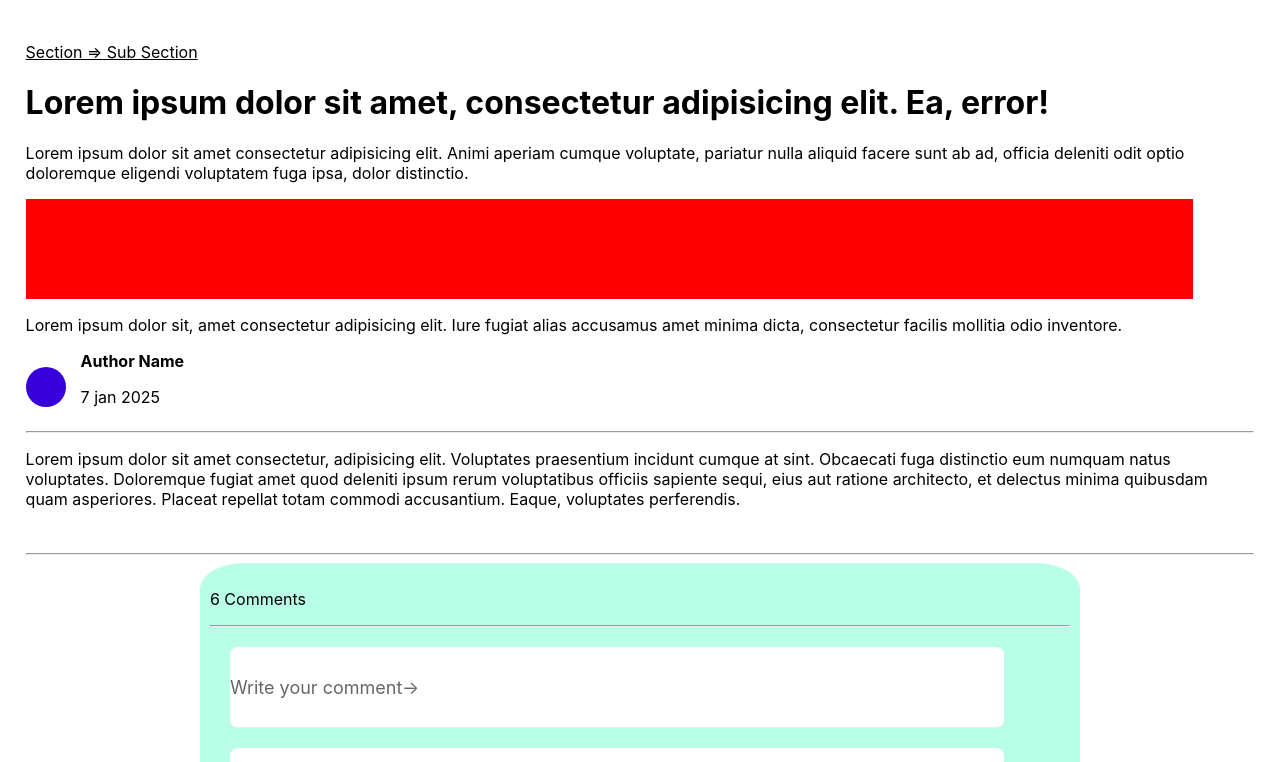
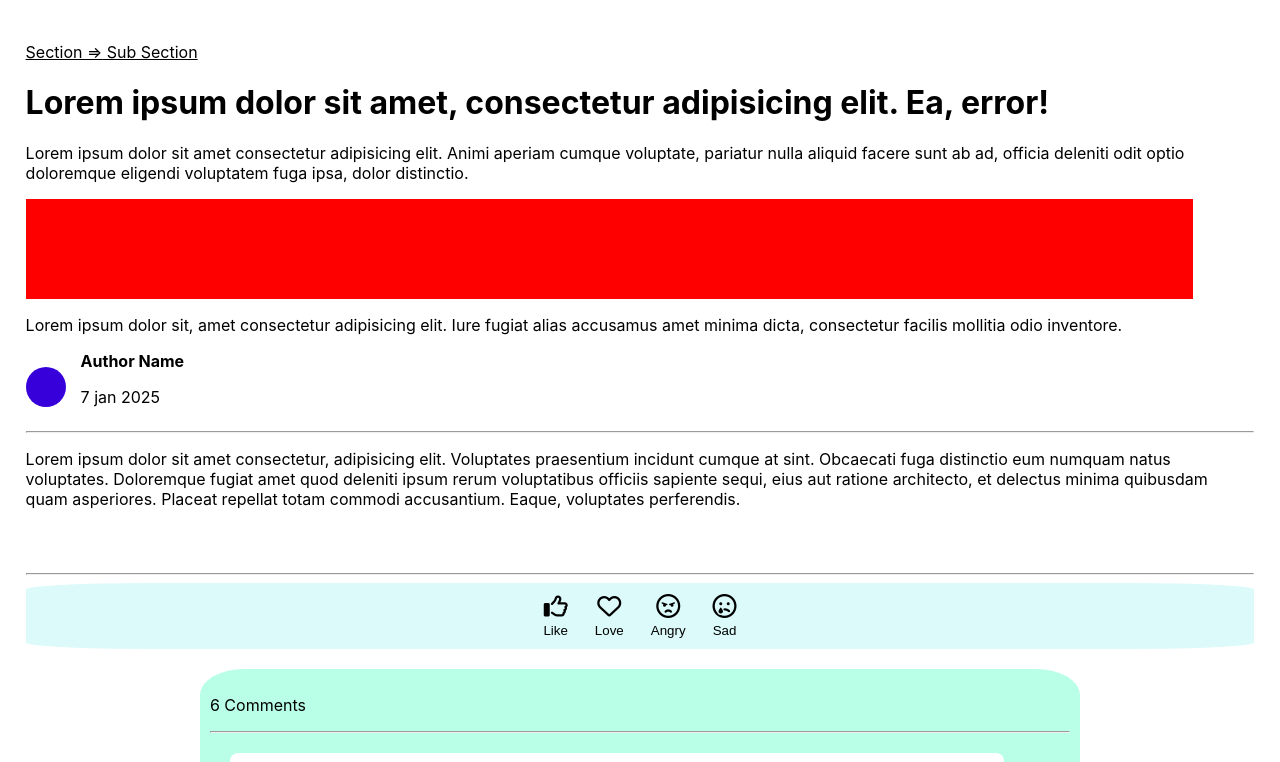
Before and after one commit to moonstruck2003/assignment-sd-lab-2200, a React (Create React App) app: page / in a window 1280 px wide. Shown: the top 762 px of the page. Built offline with nearby package versions, Linux system fonts and the light colour scheme.

Commit message:
Main ReactBOX

```diff
--- a/public/index.html
+++ b/public/index.html
@@ -15,6 +15,7 @@
       user's mobile device or desktop. See https://developers.google.com/web/fundamentals/web-app-manifest/
     -->
     <link rel="manifest" href="%PUBLIC_URL%/manifest.json" />
+    <link rel="stylesheet" href="https://cdnjs.cloudflare.com/ajax/libs/font-awesome/6.4.0/css/all.min.css" />
     <!--
       Notice the use of %PUBLIC_URL% in the tags above.
       It will be replaced with the URL of the `public` folder during the build.
--- a/src/css/home.module.css
+++ b/src/css/home.module.css
@@ -88,3 +88,26 @@
   text-decoration: underline;
   color: #3700db;
 }
+
+.ReactionBox {
+  background-color: rgb(220, 250, 250);
+  display: flex;
+  justify-content: center;
+  gap: 15px;
+  padding: 10px 0;
+  border-radius: 10%;
+}
+
+.ReactionBox button {
+  background: none;
+  border: none;
+  cursor: pointer;
+  display: flex;
+  flex-direction: column;
+  align-items: center;
+}
+
+.ReactionBox i {
+  font-size: 24px;
+  margin-bottom: 5px;
+}
--- a/src/pages/home.js
+++ b/src/pages/home.js
@@ -4,6 +4,32 @@ import { Link } from 'react-router-dom';
 import ReactPaginate from 'react-paginate';
 
 const Home = () => {
+  const [like,setLike] = useState(false);
+  const [love,setLove] = useState(false);
+  const [angry,setAngry] = useState(false);
+  const [sad,setSad] = useState(false);
+  const [activeReaction, setActiveReaction] = useState(null);
+
+  const handleReaction = (x) => {
+  setLike(false);
+  setLove(false);
+  setAngry(false);
+  setSad(false);
+
+  if (activeReaction !== x) {
+    switch(x) {
+      case 'like': setLike(true); break;
+      case 'love': setLove(true); break;
+      case 'angry': setAngry(true); break;
+      case 'sad': setSad(true); break;
+    }
+    setActiveReaction(x);
+  } else {
+    setActiveReaction(null);
+  }
+};
+
+
   const [currentPage, setCurrentPage] = useState(0);
   const comments = [
     { id: 1, text: "Great post!" },
@@ -27,9 +53,7 @@ const Home = () => {
       <div className={styles.authorRow}>
         <div className={styles.avatarpic}></div>
         <div>
-          <Link to="/author-profile" className={styles.authorLink}>
-          Author Name
-        </Link>
+          <Link to="/author-profile" className={styles.authorLink}>Author Name</Link>
           <p>7 jan 2025</p>
         </div>
       </div>
@@ -38,8 +62,45 @@ const Home = () => {
         <p>Lorem ipsum dolor sit amet consectetur, adipisicing elit. Voluptates praesentium incidunt cumque at sint. Obcaecati fuga distinctio eum numquam natus voluptates. Doloremque fugiat amet quod deleniti ipsum rerum voluptatibus officiis sapiente sequi, eius aut ratione architecto, et delectus minima quibusdam quam asperiores. Placeat repellat totam commodi accusantium. Eaque, voluptates perferendis.</p>
       </div>
       <br />
+      <br />
       <hr />
-      <div className={styles.ReactionBox}></div>
+
+      <div className={styles.ReactionBox}>
+        <button
+          onClick={() => handleReaction('like')}
+          className={activeReaction === 'like' ? styles.active : ''}
+          disabled={activeReaction && activeReaction !== 'like'}
+        >
+         <i className={activeReaction === 'like' ? "fa-solid fa-thumbs-up" : "fa-regular   fa-thumbs-up"} />
+         <span>Like</span>
+        </button>
+        <button
+          onClick={() => handleReaction('love')}
+          className={activeReaction === 'love' ? styles.active : ''}
+          disabled={activeReaction && activeReaction !== 'love'}
+        >
+         <i className={activeReaction === 'love' ? "fa-solid fa-heart" : "fa-regular   fa-heart"} />
+         <span>Love</span>
+        </button>
+        <button
+          onClick={() => handleReaction('angry')}
+          className={activeReaction === 'angry' ? styles.active : ''}
+          disabled={activeReaction && activeReaction !== 'angry'}
+        >
+         <i className={activeReaction === 'angry' ? "fa-solid fa-face-angry" : "fa-regular   fa-face-angry"} />
+         <span>Angry</span>
+        </button>
+        <button
+          onClick={() => handleReaction('sad')}
+          className={activeReaction === 'sad' ? styles.active : ''}
+          disabled={activeReaction && activeReaction !== 'sad'}
+        >
+         <i className={activeReaction === 'sad' ? "fa-solid fa-face-sad-tear" : "fa-regular   fa-face-sad-tear"} />
+         <span>Sad</span>
+        </button>
+
+      </div>
+      <br />
 
       <div className={styles.MainCommentBox}>
         <p>{comments.length} Comments</p>
```
